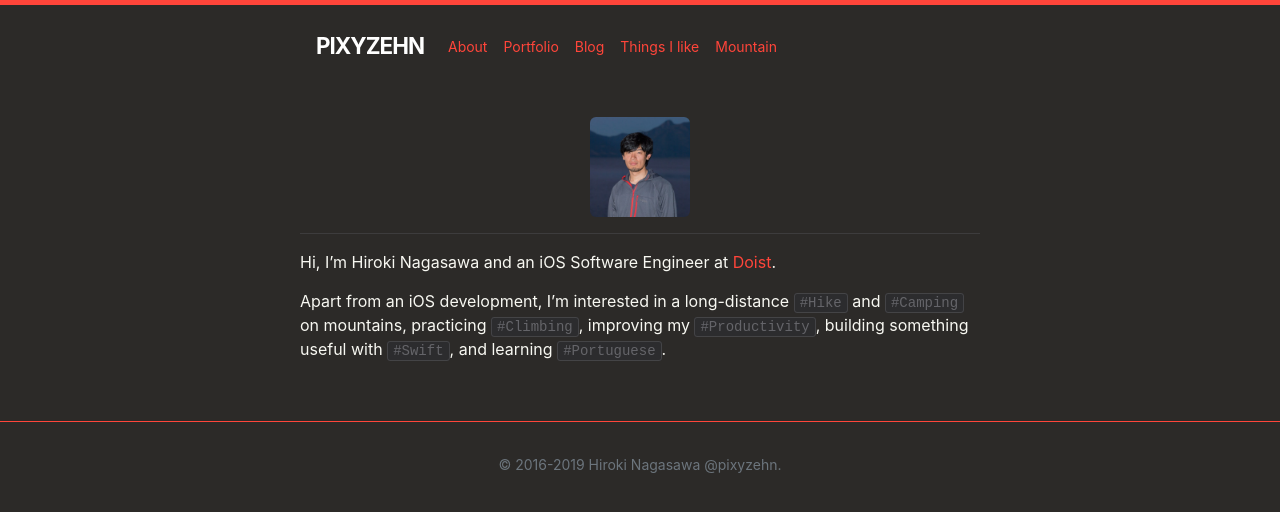
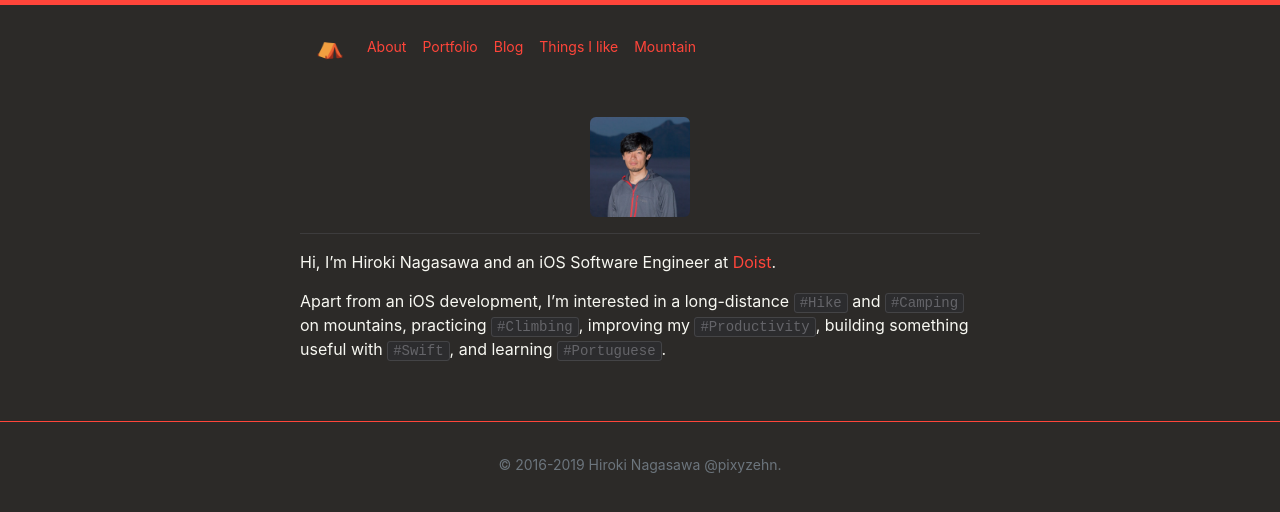
Before and after one commit to pixyzehn/pixyzehn.com, a Jekyll site: the page built from about.md, in a window 1280 px wide. Shown: the top 512 px of the page. Built offline with Jekyll 4.4.1, drawn with Linux system fonts in a browser that asks for light colours; nearby versions of some CDN libraries; library files that are not in the unit come from our copies.

Commit message:
Update title

```diff
--- a/_includes/header.html
+++ b/_includes/header.html
@@ -1,7 +1,7 @@
 <header class="nav-header">
     <div class="wrapper">
         <nav class="navbar navbar-expand-lg navbar-dark">
-            <a class="navbar-brand" href="{{ site.baseurl }}/">{{ site.title }}</a>
+            <a class="navbar-brand" href="{{ site.baseurl }}/">⛺️</a>
             <button class="navbar-toggler" type="button" data-toggle="collapse" data-target="#navbarNavAltMarkup"
                 aria-controls="navbarNavAltMarkup" aria-expanded="false" aria-label="Toggle navigation">
                 <span class="navbar-toggler-icon"></span>
--- a/_sass/_layout.scss
+++ b/_sass/_layout.scss
@@ -41,6 +41,11 @@
       color: $primary-content-color !important;
       text-decoration: underline;
     }
+  }
+
+  .navbar-toggler {
+    padding: 0.2rem;
+    font-size: 1rem;
   }
 }
 
```
